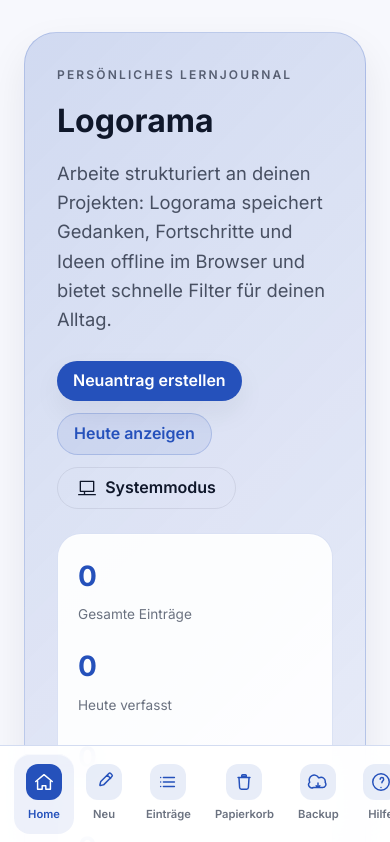
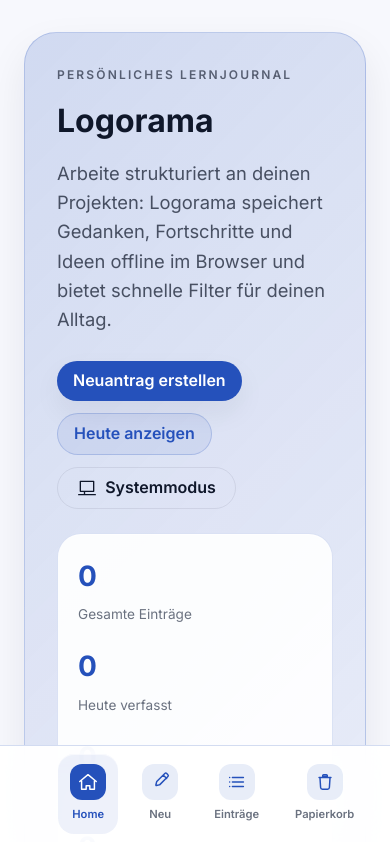
Before and after one commit to Web-Developer-DB/Logorama, a React (Vite) app: page /home in a window 390 px wide. Shown: the top 842 px of the page. Built offline with nearby package versions, Linux system fonts and the light colour scheme.

Commit message:
Adjust mobile nav layout

```diff
--- a/src/styles.css
+++ b/src/styles.css
@@ -734,8 +734,12 @@ main.app-shell {
   border-top: 1px solid var(--color-mobile-nav-border);
   background: var(--color-mobile-nav-bg);
   backdrop-filter: blur(18px);
-  padding: 6px 0 calc(8px + env(safe-area-inset-bottom, 0px));
+  padding: 6px calc(clamp(12px, 6vw, 24px) + env(safe-area-inset-right, 0px))
+    calc(8px + env(safe-area-inset-bottom, 0px))
+    calc(clamp(12px, 6vw, 24px) + env(safe-area-inset-left, 0px));
   display: none;
+  justify-content: center;
+  align-items: stretch;
 }
 
 .desktop-nav {
@@ -821,16 +825,23 @@ main.app-shell {
 
 @media (max-width: 900px) {
   .mobile-nav {
-    display: block;
+    display: flex;
   }
 }
 
 .mobile-nav__list {
   display: flex;
   align-items: center;
-  justify-content: space-around;
+  justify-content: space-between;
+  gap: clamp(12px, 3vw, 18px);
   margin: 0;
-  padding: 0 14px;
+  padding: 0;
+  width: min(
+    448px,
+    calc(
+      (100vw - 48px - env(safe-area-inset-left, 0px) - env(safe-area-inset-right, 0px)) / 1.25
+    )
+  );
   list-style: none;
   min-height: calc(var(--mobile-nav-height) - env(safe-area-inset-bottom, 0px));
 }
```
